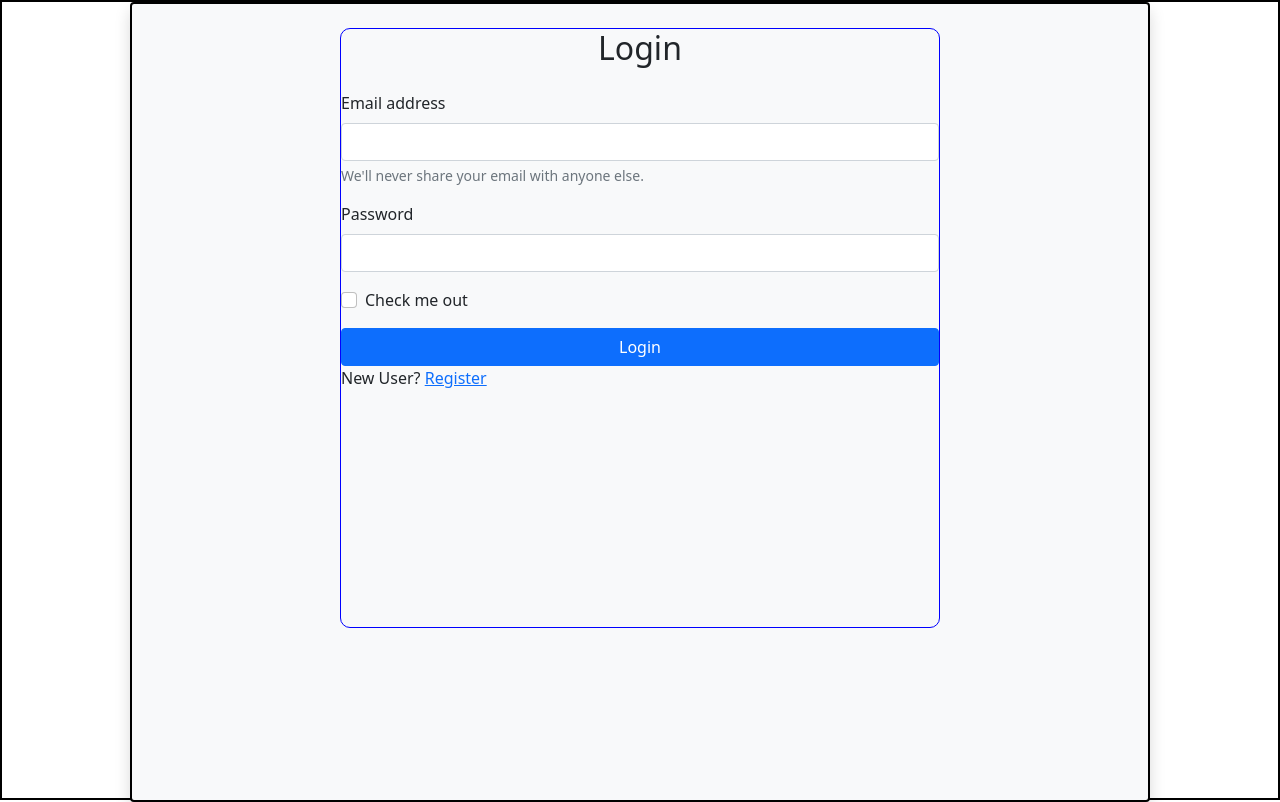
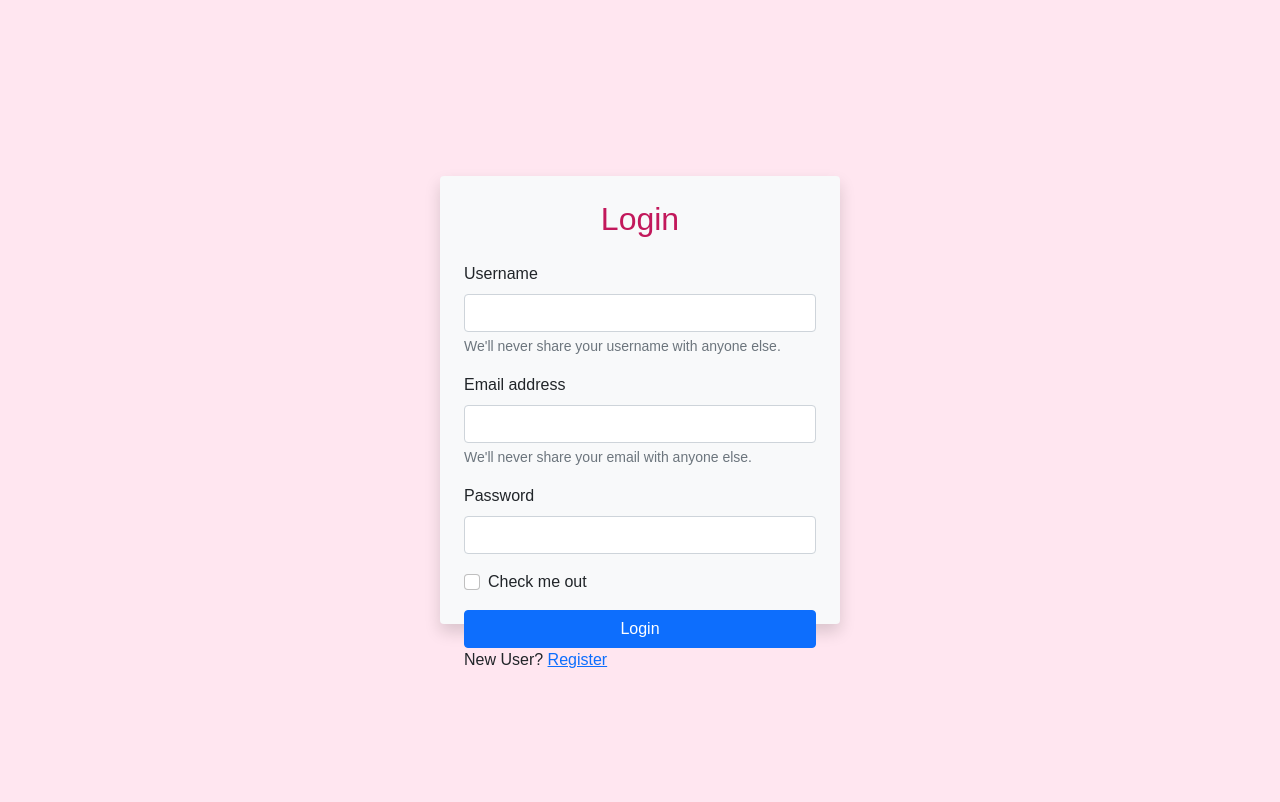
Before and after one commit to MEHULI102/parking, a Flask app: page /login in a window 1280 px wide. After the commit the page ends 668 px from the top, so only its background shows below. Run offline with Flask 3, Linux system fonts and the light colour scheme.

Commit message:
Update on 22 June

```diff
--- a/app.py
+++ b/app.py
@@ -1,17 +1,25 @@
 from flask import Flask
+from backend.models import db
 
+def create_app():
+    app = Flask(__name__)
+    app.debug = True
+    app.config["SQLALCHEMY_DATABASE_URI"] = "sqlite:///parking.sqlite3"
+    app.config["SQLALCHEMY_TRACK_MODIFICATIONS"] = False
 
-app=None
-def init_app():
-  kan_app=Flask(__name__)
-  kan_app.debug=True
-  kan_app.app_context().push()
-  print("Kanban application started...")
-  return kan_app
+    db.init_app(app)
 
+    with app.app_context():
+        db.create_all()
 
+    # Import controllers here and pass the app to them
+    import backend.controllers
+    backend.controllers.init_app(app)
 
-app=init_app()
-from backend.controllers import *
-if __name__=="__main__":
-  app.run()
+    print("Parking app started...")
+    return app
+
+app = create_app()
+
+if __name__ == "__main__":
+    app.run()
--- a/backend/controllers.py
+++ b/backend/controllers.py
@@ -1,16 +1,52 @@
-from flask import Flask
-from flask import current_app as app
-from flask import render_template
+from flask import render_template, request
+from backend.models import db, User_Info
 
+def init_app(app):
 
-@app.route("/")
-def home():
-  return "<h2>Welcome to Kanban app</h2>"
+    @app.route("/")
+    def home():
+        return "<h2>Welcome to Kanban app</h2>"
 
-@app.route("/login")
-def user_login():
-  return render_template("login.html")
+    @app.route("/login", methods=["GET", "POST"])
+    def user_login():
+        msg = ""
+        if request.method == "POST":
+            uname = request.form.get("uname")
+            email = request.form.get("email")
+            pwd = request.form.get("pwd")
 
-@app.route("/register")
-def user_register():
-  return render_template("register.html")
+            usr = User_Info.query.filter_by(user_name=uname, email=email, pwd=pwd).first()
+
+            if usr and usr.role == 0:
+                return render_template("admin_dashboard.html")
+            elif usr and usr.role == 1:
+                return render_template("user_dashboard.html")
+            else:
+                msg = "Invalid credentials!!"
+
+        return render_template("login.html", msg=msg)
+
+    @app.route("/register", methods=["GET", "POST"])
+    def user_register():
+        message = ""  # Initialize message at the start
+
+        if request.method == "POST":
+            uname = request.form.get("uname")
+            email = request.form.get("email")
+            pwd = request.form.get("pwd")
+            cpwd = request.form.get("cpwd")
+
+            if pwd != cpwd:
+                message = "Passwords do not match."
+            else:
+                existing_user = User_Info.query.filter_by(user_name=uname).first()
+                if existing_user:
+                    message = "User already exists."
+                else:
+                    new_user = User_Info(full_name=uname, user_name=uname, email=email, pwd=pwd, role=1)
+                    db.session.add(new_user)
+                    db.session.commit()
+                    message = "You have been registered successfully."
+                    return render_template("login.html", msg=message)  # fixed typo
+
+        return render_template("register.html", message=message)
--- a/static/css/style.css
+++ b/static/css/style.css
@@ -1,22 +1,72 @@
-*{
-  margin: 0px;
-
+/* Global Reset */
+* {
+  margin: 0;
+  padding: 0;
+  box-sizing: border-box;
 }
 
-#container, #panel{
-  border: 2px solid black;
+/* Login / Register Page Styling */
+body.login-page {
+  background-color: #ffe6f0;
+  font-family: sans-serif;
 }
 
-#panel{
-  width:80%;
-  margin: auto;
-  height: 800px;
+.login-page #container {
+  height: 100vh;
+  display: flex;
+  justify-content: center;
+  align-items: center;
 }
 
-#input-form{
-  border: 1px solid blue;
-  width: 600px;
-  height: 600px;
-  margin: auto;
-  border-radius: 10px;
+.login-page #panel {
+  width: 400px;
+  padding: 30px;
+  border-radius: 15px;
+  background-color: #fff0f5;
+  box-shadow: 0 0 20px rgba(0, 0, 0, 0.2);
 }
+
+.login-page #input-form {
+  width: 100%;
+}
+
+.login-page h2 {
+  color: #c2185b;
+}
+
+/* User Dashboard Styling */
+body.dashboard-page {
+  background-color: #61948c !important;
+  font-family: sans-serif;
+}
+
+.dashboard-page #panel {
+  padding: 20px;
+  width: 100%;
+  margin: 0;
+  min-height: 100vh;
+  border-radius: 0;
+  background: white;
+}
+
+.dashboard-page #input-form {
+  padding: 20px;
+  min-height: auto;
+}
+
+.dashboard-page .card {
+  width: 100%;
+  max-width: 350px;
+  margin: 0 auto 20px auto;
+}
+
+.dashboard-page table {
+  width: 100%;
+  table-layout: auto;
+  word-wrap: break-word;
+  overflow-wrap: break-word;
+}
+
+.dashboard-page th, .dashboard-page td {
+  white-space: normal;
+}
--- a/templates/login.html
+++ b/templates/login.html
@@ -8,20 +8,26 @@
     integrity="sha384-EVSTQN3/azprG1Anm3QDgpJLIm9Nao0Yz1ztcQTwFspd3yD65VohhpuuCOmLASjC" crossorigin="anonymous">
   <title>Login</title>
 </head>
-<body>
+<body class="login-page">   <!-- ✅ this is the important line -->
+
   <div id="container" class="d-flex justify-content-center align-items-center vh-100">
     <div id="panel" class="p-4 shadow rounded bg-light">
-      <div id="input-form">
+      <div id="input-form" style="height: 400px;">
         <h2 class="text-center mb-4">Login</h2>
-        <form>
+        <form action="/login" method="POST" >
           <div class="mb-3">
-            <label for="exampleInputEmail1" class="form-label">Email address</label>
-            <input type="email" class="form-control" id="exampleInputEmail1" aria-describedby="emailHelp">
+            <label for="uname" class="form-label">Username</label>
+            <input type="text" class="form-control" name="uname" id="uname" aria-describedby="userHelp">
+            <div id="UserHelp" class="form-text">We'll never share your username with anyone else.</div>
+          </div>
+          <div class="mb-3">
+            <label for="email" class="form-label">Email address</label>
+            <input type="email" class="form-control" name="email" id="email" aria-describedby="emailHelp">
             <div id="emailHelp" class="form-text">We'll never share your email with anyone else.</div>
           </div>
           <div class="mb-3">
-            <label for="exampleInputPassword1" class="form-label">Password</label>
-            <input type="password" class="form-control" id="exampleInputPassword1">
+            <label for="pwd" class="form-label">Password</label>
+            <input type="password" class="form-control" name="pwd" id="pwd">
           </div>
           <div class="mb-3 form-check">
             <input type="checkbox" class="form-check-input" id="exampleCheck1">
@@ -29,6 +35,7 @@
           </div>
           <button type="submit" class="btn btn-primary w-100">Login</button>
           New User? <a href="/register">Register</a>
+          <br>{{msg}}
         </form>
       </div>
     </div>
--- a/templates/user_dashboard.html
+++ b/templates/user_dashboard.html
@@ -8,8 +8,9 @@
     integrity="sha384-EVSTQN3/azprG1Anm3QDgpJLIm9Nao0Yz1ztcQTwFspd3yD65VohhpuuCOmLASjC" crossorigin="anonymous">
   <title>User Dashboard</title>
 </head>
-<body>
-  <div id="container" class="d-flex justify-content-center align-items-center vh-100">
+<body class="dashboard-page" style="background-color: #cceeff;">
+
+  <div id="container" >
     <div id="panel" class="p-4 shadow rounded bg-light w-100">
 
       <!-- Navbar -->
```
Also changed, not shown: backend/models.py (added, +44 -0 lines), templates/register.html (+10 -5 lines), instance/parking.sqlite3 (added), models.py (deleted).
